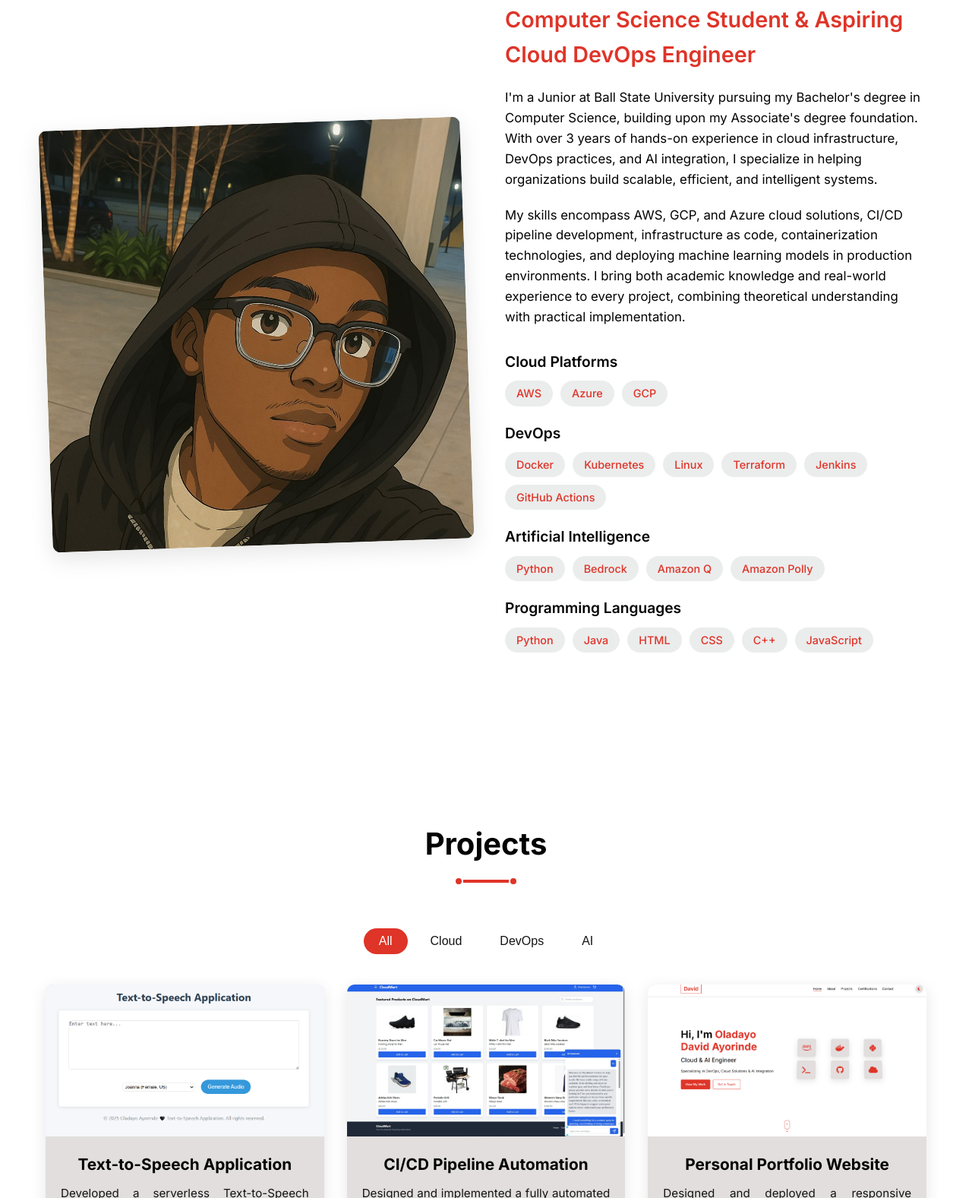
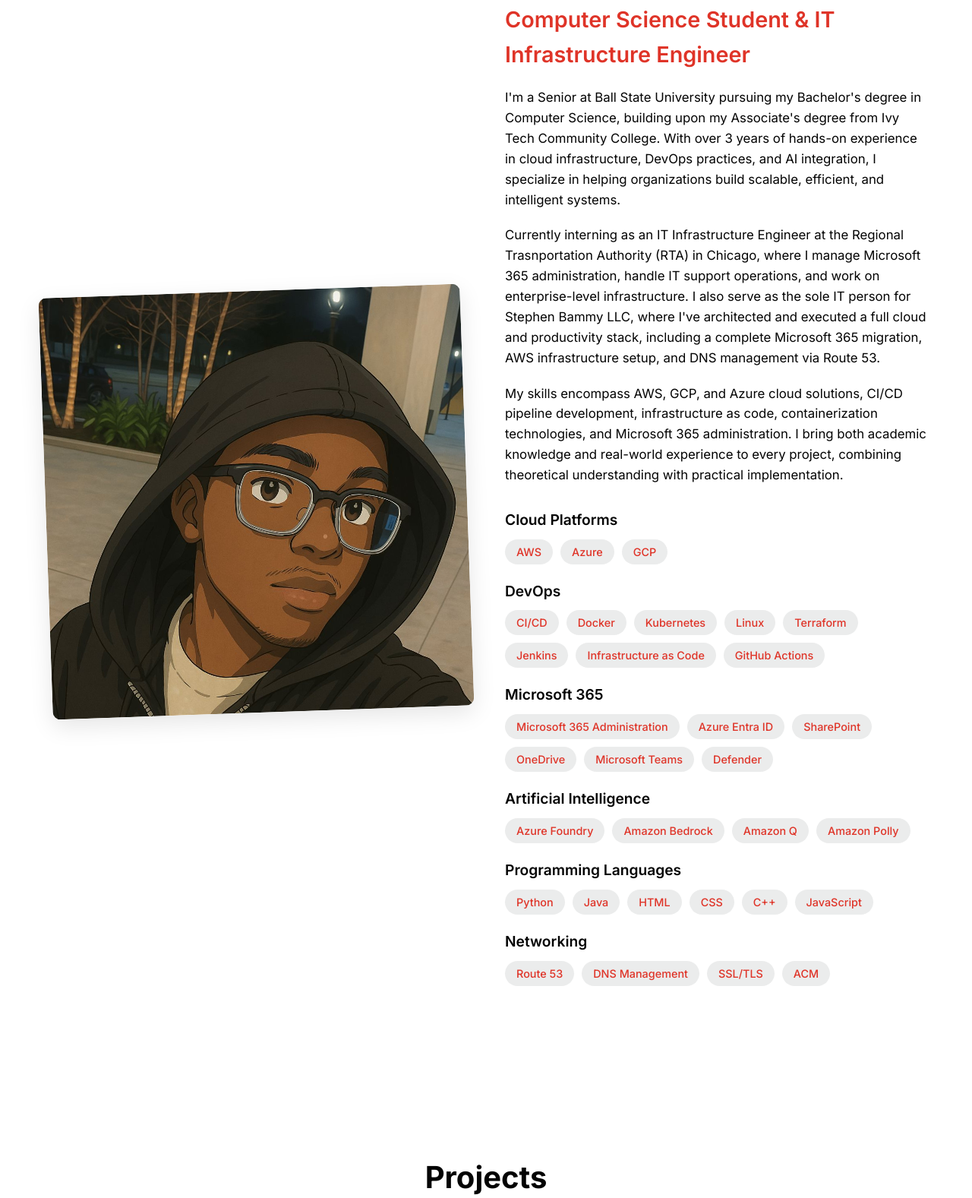
Before and after one commit to Dheyyu/Portfolio-Website, a plain HTML site: page index.html in a window 1280 px wide. Shown: the part 1040-2617 px from the top of the page at 76% size. Drawn offline with Linux system fonts and the light colour scheme.

Commit message:
Updated website

```diff
--- a/index.html
+++ b/index.html
@@ -57,7 +57,10 @@
             <div class="hero-image animate-on-scroll">
                 <div class="tech-stack">
                     <div class="tech-icon"><i class="fab fa-aws"></i></div>
+                    <div class="tech-icon"><i class="fab fa-google"></i></div>
+                    <div class="tech-icon"><i class="fab fa-microsoft"></i></div>
                     <div class="tech-icon"><i class="fab fa-docker"></i></div>
+                    <div class="tech-icon"><i class="fab fa-linux"></i></div>
                     <div class="tech-icon"><i class="fab fa-python"></i></div>
                     <div class="tech-icon"><i class="fa-solid fa-terminal"></i></div>
                     <div class="tech-icon"><i class="fa-brands fa-github"></i></div>
@@ -89,9 +92,20 @@
                     </div>
                 </div>
                 <div class="about-text animate-on-scroll">
-                    <h3>Computer Science Student & Aspiring Cloud DevOps Engineer</h3>
-                    <p>I'm a Junior at Ball State University pursuing my Bachelor's degree in Computer Science, building upon my Associate's degree foundation. With over 3 years of hands-on experience in cloud infrastructure, DevOps practices, and AI integration, I specialize in helping organizations build scalable, efficient, and intelligent systems.</p>
-                    <p>My skills encompass AWS, GCP, and Azure cloud solutions, CI/CD pipeline development, infrastructure as code, containerization technologies, and deploying machine learning models in production environments. I bring both academic knowledge and real-world experience to every project, combining theoretical understanding with practical implementation.</p>
+                    <h3>Computer Science Student & IT Infrastructure Engineer</h3>
+                    <p>
+                        I'm a Senior at Ball State University pursuing my Bachelor's degree in Computer Science, building upon my Associate's degree from Ivy Tech Community College. With over 3 years of hands-on experience in cloud infrastructure, DevOps practices, and AI integration, I specialize in helping organizations build scalable, efficient, and intelligent systems.
+                    </p>
+
+                    <p>
+                        Currently interning as an IT Infrastructure Engineer at the Regional Trasnportation Authority (RTA) in Chicago, where I manage Microsoft 365 administration, handle IT support operations, and work on enterprise-level infrastructure. I also serve as the sole IT person for Stephen Bammy LLC, where I've architected and executed a full cloud and productivity stack, including a complete Microsoft 365 migration, AWS infrastructure setup, and DNS management via Route 53.
+                    </p>
+
+
+                    <p>
+                        My skills encompass AWS, GCP, and Azure cloud solutions, CI/CD pipeline development, infrastructure as code, containerization technologies, and Microsoft 365 administration. I bring both academic knowledge and real-world experience to every project, combining theoretical understanding with practical implementation.
+                    </p>
+
                     <div class="skills">
                         <div class="skill-category">
                             <h4>Cloud Platforms</h4>
@@ -101,26 +115,43 @@
                                 <span>GCP</span>
                             </div>
                         </div>
+
                         <div class="skill-category">
                             <h4>DevOps</h4>
                             <div class="skill-tags">
+                                <span>CI/CD</span>
                                 <span>Docker</span>
                                 <span>Kubernetes</span>
                                 <span>Linux</span>
                                 <span>Terraform</span>
                                 <span>Jenkins</span>
+                                <span>Infrastructure as Code</span>
                                 <span>GitHub Actions</span>
                             </div>
                         </div>
+
+                        <div class="skill-category">
+                            <h4>Microsoft 365</h4>
+                            <div class="skill-tags">
+                                <span>Microsoft 365 Administration</span>
+                                <span>Azure Entra ID</span>
+                                <span>SharePoint</span>
+                                <span>OneDrive</span>
+                                <span>Microsoft Teams</span>
+                                <span>Defender</span>
+                            </div>
+                        </div>
+
                         <div class="skill-category">
                             <h4>Artificial Intelligence</h4>
                             <div class="skill-tags">
-                                <span>Python</span>
-                                <span>Bedrock</span>
+                                <span>Azure Foundry</span>
+                                <span>Amazon Bedrock</span>
                                 <span>Amazon Q</span>
                                 <span>Amazon Polly</span>
                             </div>
                         </div>
+
                         <div class="skill-category">
                             <h4>Programming Languages</h4>
                             <div class="skill-tags">
@@ -132,6 +163,16 @@
                                 <span>JavaScript</span>
                             </div>
                         </div>
+
+                        <div class="skill-category">
+                            <h4>Networking</h4>
+                            <div class="skill-tags">
+                                <span>Route 53</span>
+                                <span>DNS Management</span>
+                                <span>SSL/TLS</span>
+                                <span>ACM</span>
+                            </div>
+
                     </div>
                 </div>
             </div>
@@ -153,7 +194,7 @@
             </div>
             <div class="project-grid">
                 <!-- Project 1 -->
-                <div class="project-card animate-on-scroll" data-category="cloud">
+                <div class="project-card animate-on-scroll" data-category="cloud ai">
                     <div class="project-image">
                         <img src="Images/Text-to-Speech.png" alt="Project 1">
                     </div>
@@ -179,7 +220,7 @@
                 </div>
 
                 <!-- Project 2 -->
-                <div class="project-card animate-on-scroll" data-category="devops">
+                <div class="project-card animate-on-scroll" data-category="devops ai">
                     <div class="project-image">
                         <img src="Images/CloudMart.jpg" alt="Project 2">
                     </div>
--- a/main.js
+++ b/main.js
@@ -123,9 +123,10 @@
 
             // Show/hide projects based on filter
             projectCards.forEach(card => {
-                const category = card.getAttribute('data-category');
+                const categories = card.getAttribute('data-category')?.split(/\s+/) || [];
+                const isVisible = filter === 'all' || categories.includes(filter);
 
-                if (filter === 'all' || filter === category) {
+                if (isVisible) {
                     card.style.display = 'block';
                     setTimeout(() => {
                         card.style.opacity = '1';
```
